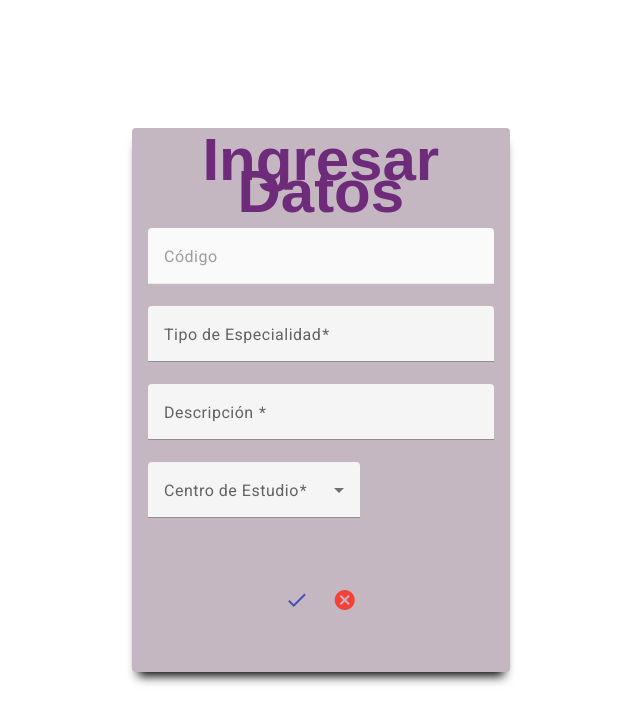
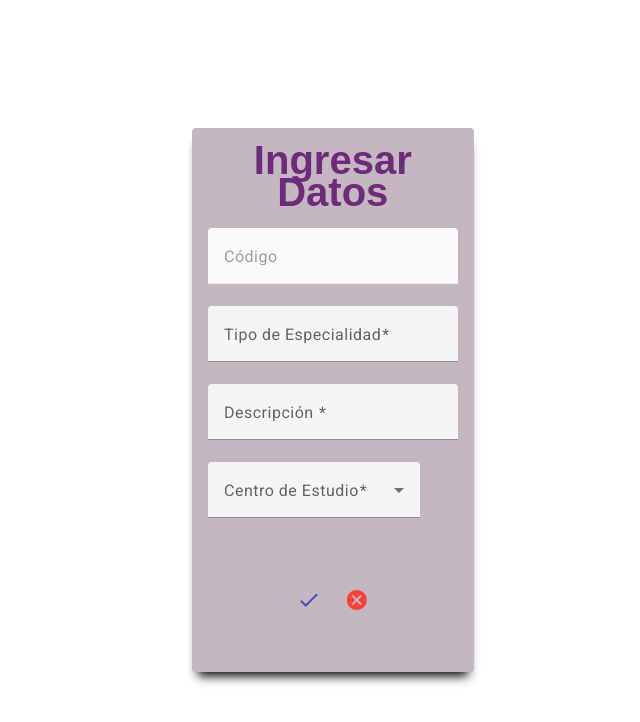
Before and after one commit to GRUPO2ARQUI/NUNATHANI, an Angular app in the folder demo01/: page /especialidad/edicion/1 in a window 1280 px wide. Shown: the top 722 px of the page, without its empty margins (292-932 px from the left). Built offline with nearby package versions, Linux system fonts and the light colour scheme; no server answers; a web font is replaced by a local one.

Commit message:
Update especialidad-insertar.component.css

```diff
--- a/demo01/src/app/component/especialidad/especialidad-insertar/especialidad-insertar.component.css
+++ b/demo01/src/app/component/especialidad/especialidad-insertar/especialidad-insertar.component.css
@@ -23,7 +23,7 @@ body {
 
 /* Estilos para encabezados */
 h1 {
-  font-size: 60px;
+  font-size: 40px;
   font-weight: bold;
   color: #6d2b79;
   margin-top: 0;
```
